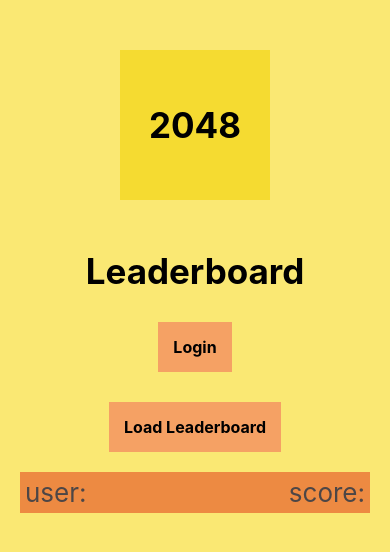
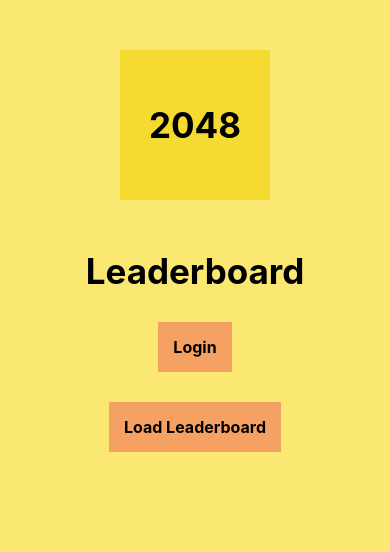
Before and after one commit to AndeeOwL/2048GameByAndyBuhchev, a React Native app: screen /LeaderboardScreen in a window 390 px wide. Shown: the top 552 px of the page. Built offline with nearby package versions, Linux system fonts and the light colour scheme.

Commit message:
warnings fixed

```diff
--- a/App.js
+++ b/App.js
@@ -8,11 +8,16 @@ import { Provider } from "react-redux";
 import LoginScreen from "./screens/LoginScreen";
 import SignUpScreen from "./screens/SignUpScreen";
 import LeaderboardScreen from "./screens/LeaderboardScreen";
-import { Colors } from "./components/common/Colors";
+import { LogBox } from "react-native";
 
 const Stack = createStackNavigator();
 
 export default function App() {
+  LogBox.ignoreLogs(["Require cycle:"]);
+  LogBox.ignoreLogs([
+    "Non-serializable values were found in the navigation state",
+  ]);
+
   return (
     <>
       <StatusBar style='auto' />
--- a/components/Leaderboard/LeaderboardList.js
+++ b/components/Leaderboard/LeaderboardList.js
@@ -6,12 +6,14 @@ function LeaderboardList(props) {
   return (
     <ScrollView style={styles.scrollContainer}>
       {props.users.map((user) => (
-        <>
-          <View style={styles.userStatsContainer}>
-            <Text style={styles.userStats}>user:{user.username}</Text>
-            <Text style={styles.userStats}>score:{user.score}</Text>
-          </View>
-        </>
+        <View key={Math.random().toString()} style={styles.userStatsContainer}>
+          <Text key={Math.random().toString()} style={styles.userStats}>
+            user:{user.username}
+          </Text>
+          <Text key={Math.random().toString()} style={styles.userStats}>
+            score:{user.score}
+          </Text>
+        </View>
       ))}
     </ScrollView>
   );
--- a/screens/LeaderboardScreen.js
+++ b/screens/LeaderboardScreen.js
@@ -11,13 +11,7 @@ import LoginScreen from "./LoginScreen";
 function LeaderboardScreen() {
   const [time, setTime] = useState(0);
   const [loading, setLoading] = useState(false);
-  const [users, setUsers] = useState([
-    {
-      username: "",
-      password: "",
-      score: "",
-    },
-  ]);
+  const [users, setUsers] = useState([]);
   const navigation = useNavigation();
   const login = () => {
     navigation.navigate(LoginScreen);
@@ -40,6 +34,8 @@ function LeaderboardScreen() {
       Alert.alert("Not found entries", "No users are registered yet");
     }
   };
+
+  //To Re-render the screen to show the new state of leaderboard users (need refactoring)
   useEffect(() => {
     setInterval(() => {
       setTime(time + 1);
```
